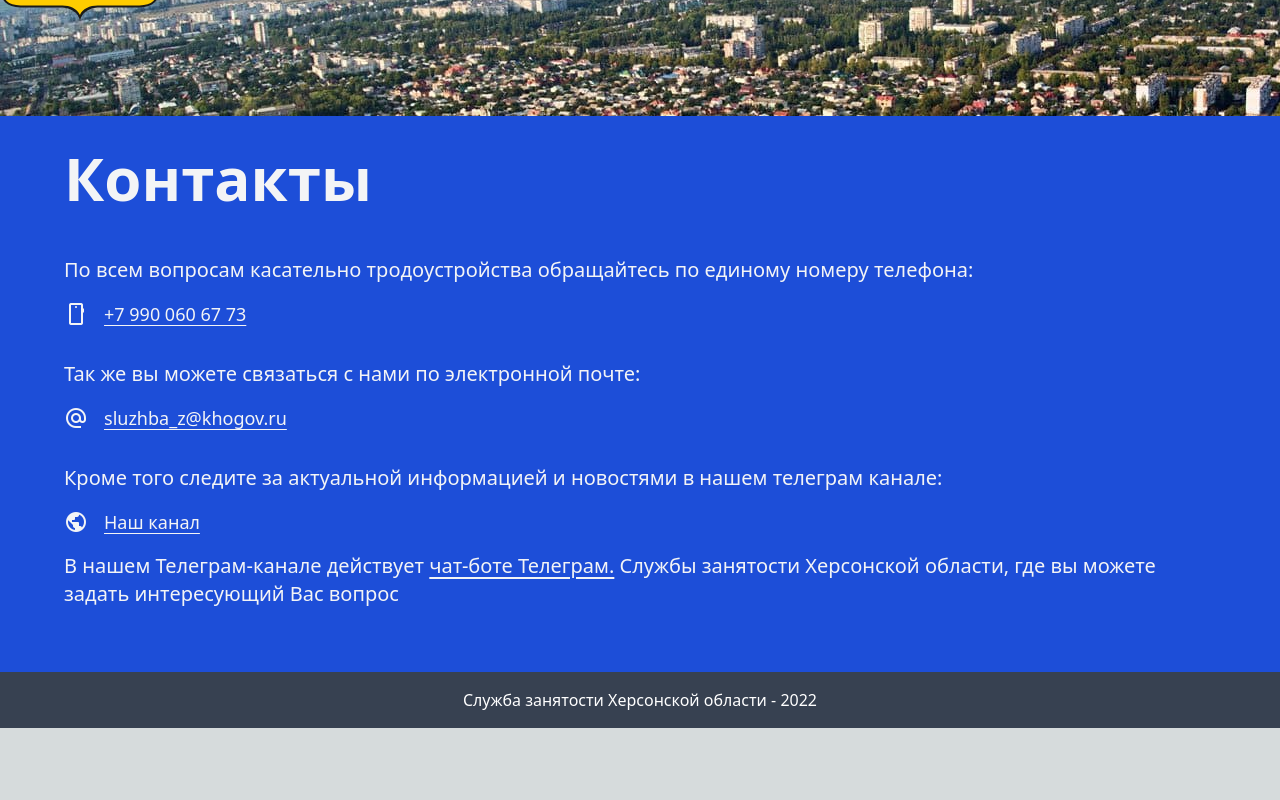
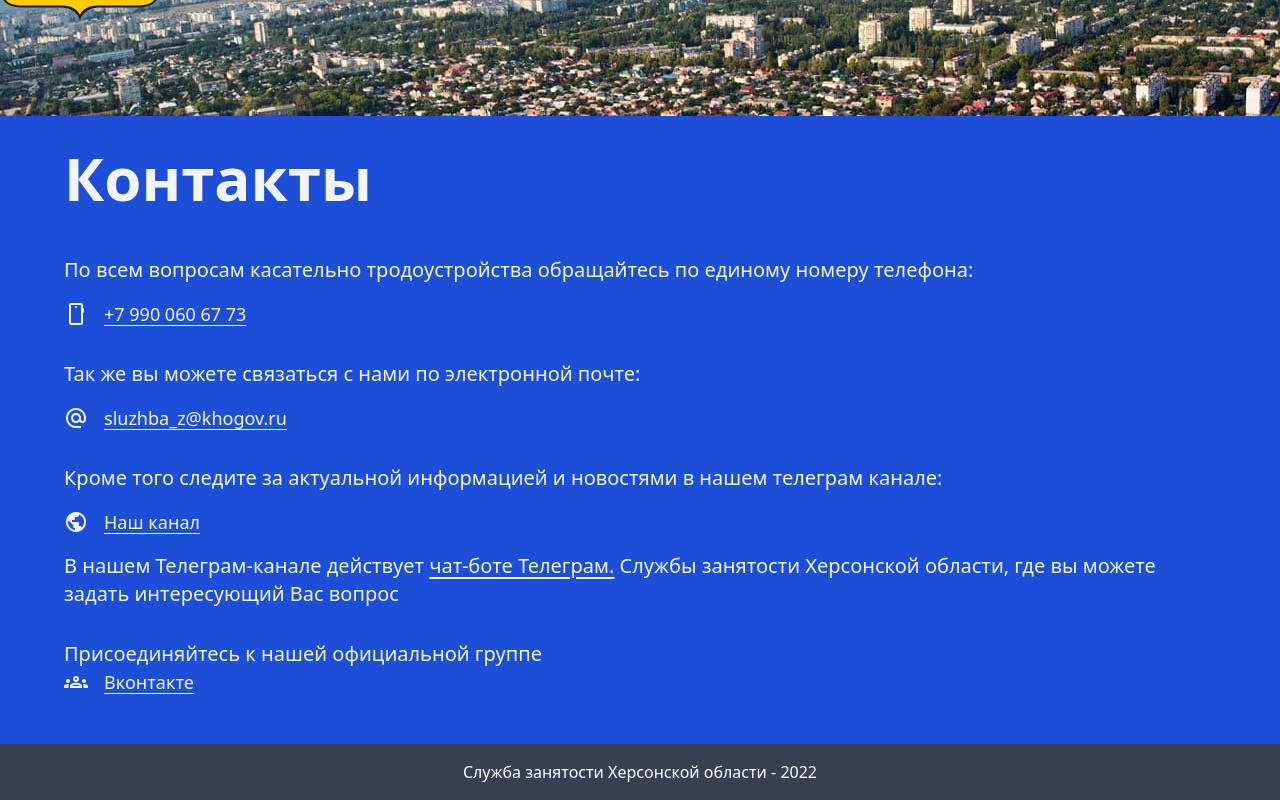
Before and after one commit to employmentservicesks/next-site, a Next.js app: page /contacts in a window 1280 px wide. Shown: the part 364-1164 px from the top of the page. Before the commit the page ends 1092 px from the top, so only its background shows below. Built offline with nearby package versions, Linux system fonts and the light colour scheme.

Commit message:
add vk to contacts

```diff
--- a/pages/contacts.js
+++ b/pages/contacts.js
@@ -68,6 +68,18 @@ const Contacts = () => {
             Службы занятости Херсонской области, где вы можете задать
             интересующий Вас вопрос
           </span>
+          <span className="block text-xl my-4 text-bold">
+            Присоединяйтесь к нашей официальной группе{" "}
+            <a
+              className="block text-lg mb-4 text-bold flex items-center"
+              href="https://vk.com/slyzhba_zanyatosti_ks"
+            >
+              <span className="material-symbols-outlined">groups</span>
+              <span className="underline underline-offset-4 ml-4">
+                Вконтакте
+              </span>
+            </a>
+          </span>
         </div>
       </section>
     </Layout>
```
